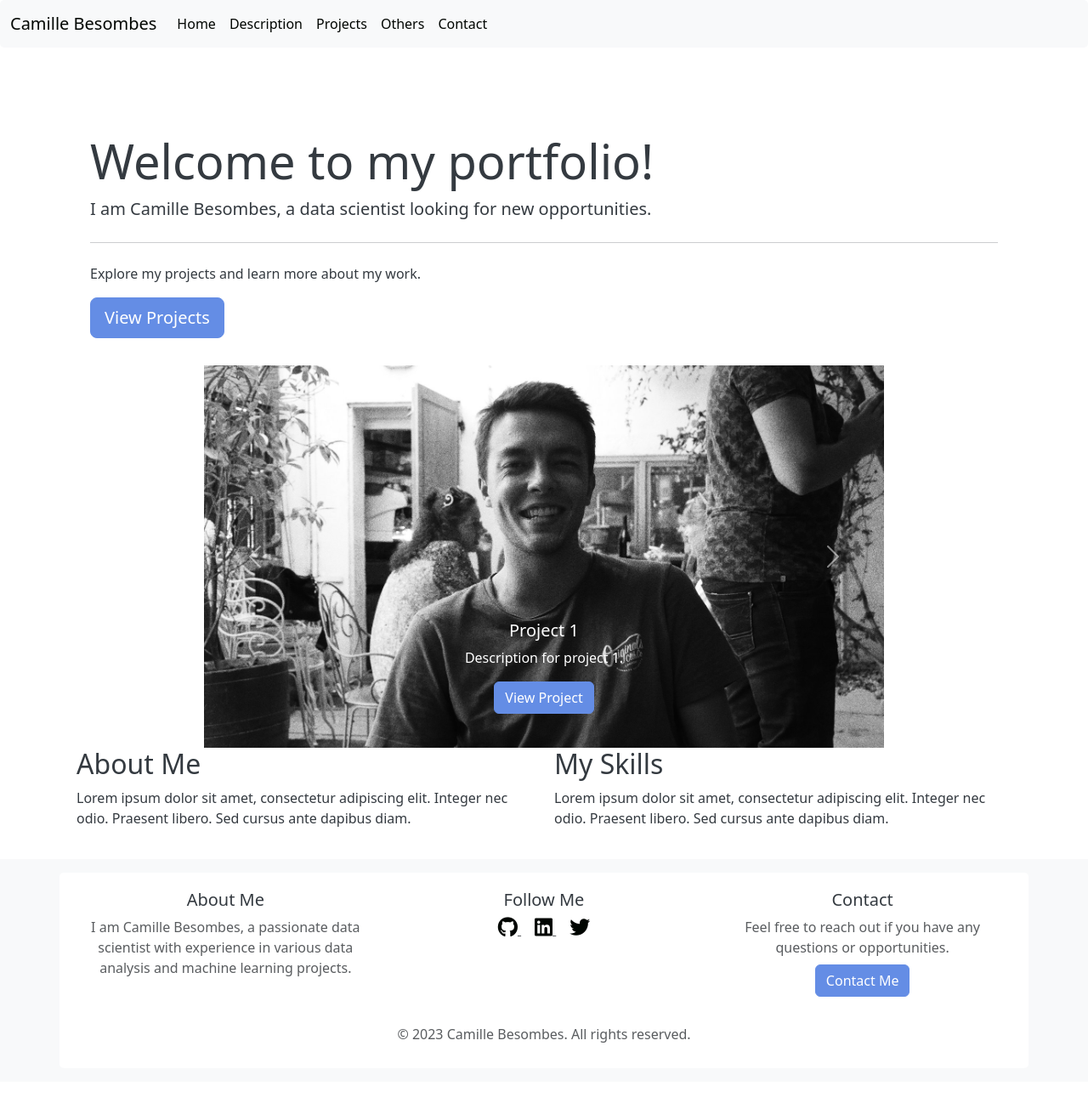
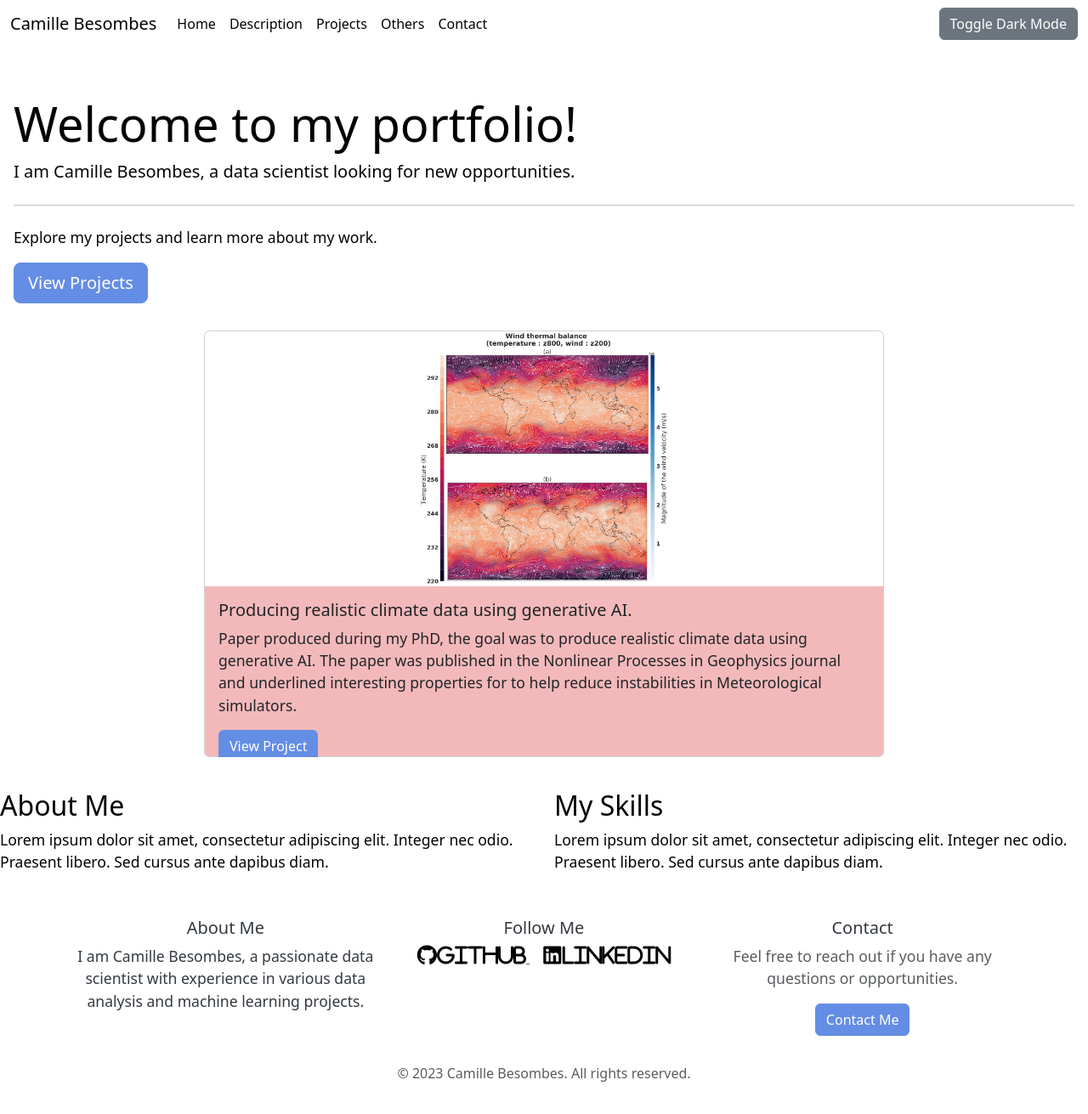
Before and after one commit to Cam-B04/portfolio_website, a Flask app: page / in a window 1280 px wide. Shown: the whole page at 85% size. Before the commit the page ends 1227 px from the top, so only its background shows below. Run offline with Flask 3, Linux system fonts and the light colour scheme; some libraries are stand-ins or nearby versions.

Commit message:
added multiple files to the staging area

```diff
--- a/app/routes.py
+++ b/app/routes.py
@@ -3,19 +3,26 @@ from app import app
 
 projs = [
     {
-        "id": "project1", "title": "Project 1",
-        "description": "Description for project 1.",
-        "image": "static/images/1.jpeg",
-        "link": "dummy/link",
+        "id": "project1",
+        "title": "Producing realistic climate data using generative AI.",
+        "description": "Paper produced during my PhD, the goal was "
+        "to produce realistic climate data using generative AI. The paper "
+        "was published in the Nonlinear Processes in Geophysics journal and underlined "
+        "interesting properties for to help reduce instabilities in Meteorological "
+        "simulators.",
+        "image": "static/images/img_project_GAN_climat.jpeg",
+        "link": "https://github.com/Cam-B04/Producing-realistic-climate-data-with-GANs",
         },
     {
-        "id": "project2", "title": "Project 2",
+        "id": "project2",
+        "title": "Project 2",
         "description": "Description for project 2.",
         "image": "static/images/2.jpeg",
         "link": "dummy/link",
         },
     {
-        "id": "project3", "title": "Project 3",
+        "id": "project3",
+        "title": "Project 3",
         "description": "Description for project 3.",
         "image": "static/images/3.jpeg",
         "link": "dummy/link",
--- a/app/static/css/style.css
+++ b/app/static/css/style.css
@@ -1,6 +1,6 @@
 /* Color Palette */
 :root {
-/* CSS HEX */
+    /* CSS HEX */
     --black: #000501ff;
     --back_color: #ffffffff;
     --light_rose: #f3b9baff;
@@ -13,11 +13,29 @@ body {
     color: var(--black);
 }
 
+body.dark-mode {
+    background-color: #121212;
+    color: #ffffff;
+}
+
+p {
+    font-size: 1.1rem;
+}
+
+p.dark-mode {
+    color: #cfcfcf;
+}
+
 .container {
     background-color: var(--back_color);
     color: #343a40;
     padding: 20px;
     border-radius: 5px;
+}
+
+.container.dark-mode {
+    background-color: #1e1e1e;
+    color: #ffffff;
 }
 
 .jumbotron {
@@ -27,21 +45,30 @@ body {
     color: var(--maya-blue);
 }
 
+.jumbotron.dark-mode {
+    background-color: #1e1e1e;
+    color: #ffffff;
+}
+
 .navbar {
     background-color: var(--back);
     border-radius: 5px;
+}
+
+.navbar.dark-mode {
+    background-color: #1e1e1e;
 }
 
 .navbar-brand, .nav-link {
     color: var(--black) !important;
 }
 
+.navbar-brand.dark-mode, .nav-link.dark-mode {
+    color: #ffffff !important;
+}
+
 .nav-link:hover {
     color: var(--blue) !important;
-}
-
-.navbar-light .navbar-toggler {
-    border-color: rgba(255, 255, 255, 0.1);
 }
 
 .btn-primary {
@@ -50,9 +77,42 @@ body {
     transition: background-color 0.3s ease;
 }
 
+.btn-primary.dark-mode {
+    background-color: #bb86fc;
+    border-color: #bb86fc;
+}
+
 .btn-primary:hover {
     background-color: var(--light_rose);
     border-color: var(--light_rose);
+}
+
+.btn-primary.dark-mode:hover {
+    background-color: #3700b3;
+    border-color: #3700b3;
+}
+
+.carousel {
+    border-radius: 5px;
+    width: 800px;
+    height: 500px;
+    align-items: center;
+    margin: 0 auto; /* Center the carousel */
+    display: block; /* Ensure it is a block element */
+    margin-bottom: 40px; /* Increase margin to prevent overlap */
+}
+
+.card-img-top {
+    border-radius: 5px 5px 0 0;
+    max-width: 800px;
+    max-height: 300px;
+    object-fit: contain;
+}
+
+.card-body {
+    border-radius: 0 0 5px 5px;
+    max-height: 200px;
+    background-color: var(--light_rose);
 }
 
 .footer {
@@ -60,9 +120,17 @@ body {
     padding: 1rem 0;
 }
 
-.footer .text-muted {
-    margin-bottom: 0.5rem;
-    color: var(--black);
+.footer.dark-mode {
+    background-color: #1e1e1e;
+    color: #ffffff;
+}
+
+.footer.dark-mode p, .footer.dark-mode .text-muted {
+    color: #ffffff;
+}
+
+.text-muted.dark-mode {
+    color: #cfcfcf;
 }
 
 .footer .fab {
@@ -74,21 +142,10 @@ body {
     color: var(--blue);
 }
 
-.small-carousel {
-    max-width: 800px;
-    margin: 0 auto;
+.bg-body-tertiary.dark-mode {
+    background-color: #1e1e1e;
 }
 
-.card {
-    width: 100%;
-    border-radius: 5px;
-    border: none;
-    transition: transform 0.3s ease;
+p.dark-mode, h1.dark-mode, h2.dark-mode, h3.dark-mode, h4.dark-mode, h5.dark-mode, h6.dark-mode, i.footer.dark-mode {
+    color: #ffffff;
 }
-
-.card-img-top {
-    width: 100%;
-    height: 400px;
-    object-fit: contain;
-    border-radius: 5px;
-}
--- a/app/templates/base.html
+++ b/app/templates/base.html
@@ -10,12 +10,19 @@
 </head>
 <body>
     {% include 'header.html' %}
-    <div class="container mt-4">
-        {% block content %}{% endblock %}
-    </div>
+    {% block content %}{% endblock %}
     {% include 'footer.html' %}
     <script src="https://cdn.jsdelivr.net/npm/bootstrap@5.3.3/dist/js/bootstrap.bundle.min.js" integrity="sha384-YvpcrYf0tY3lHB60NNkmXc5s9fDVZLESaAA55NDzOxhy9GkcIdslK1eN7N6jIeHz" crossorigin="anonymous"></script>
     <script src="https://cdn.jsdelivr.net/npm/@popperjs/core@2.11.8/dist/umd/popper.min.js" integrity="sha384-I7E8VVD/ismYTF4hNIPjVp/Zjvgyol6VFvRkX/vR+Vc4jQkC+hVqc2pM8ODewa9r" crossorigin="anonymous"></script>
     <script src="https://cdn.jsdelivr.net/npm/bootstrap@5.3.3/dist/js/bootstrap.min.js" integrity="sha384-0pUGZvbkm6XF6gxjEnlmuGrJXVbNuzT9qBBavbLwCsOGabYfZo0T0to5eqruptLy" crossorigin="anonymous"></script>
+    <script src="https://kit.fontawesome.com/a076d05399.js" crossorigin="anonymous"></script>
+    <script>
+        document.getElementById('theme-toggle').addEventListener('click', function() {
+            document.body.classList.toggle('dark-mode');
+            document.querySelectorAll('.container, .jumbotron, .navbar, .navbar-brand, .nav-link, .btn-primary, .footer, .bg-body-tertiary, .text-muted, p, h1, h2, h3, h4, h5, h6').forEach(function(element) {
+                element.classList.toggle('dark-mode');
+            });
+        });
+    </script>
 </body>
 </html>
--- a/app/templates/footer.html
+++ b/app/templates/footer.html
@@ -1,20 +1,17 @@
-<footer class="footer mt-auto py-3 bg-light">
+<footer class="footer mt-auto py-3">
     <div class="container text-center">
         <div class="row">
             <div class="col-md-4 mb-3">
                 <h5>About Me</h5>
-                <p class="text-muted">I am Camille Besombes, a passionate data scientist with experience in various data analysis and machine learning projects.</p>
+                <p>I am Camille Besombes, a passionate data scientist with experience in various data analysis and machine learning projects.</p>
             </div>
             <div class="col-md-4 mb-3">
                 <h5>Follow Me</h5>
                 <a href="https://github.com/Cam-B04" class="text-muted mx-2" aria-label="GitHub">
-                    <i class="fab fa-github fa-2x"></i>
+                    <i class="fab fa-github fa-2x">Github</i>
                 </a>
                 <a href="https://linkedin.com/in/besombescamille" class="text-muted mx-2" aria-label="LinkedIn">
-                    <i class="fab fa-linkedin fa-2x"></i>
-                </a>
-                <a href="https://twitter.com/yourusername" class="text-muted mx-2" aria-label="Twitter">
-                    <i class="fab fa-twitter fa-2x"></i>
+                    <i class="fab fa-linkedin fa-2x">Linkedin</i>
                 </a>
             </div>
             <div class="col-md-4 mb-3">
@@ -28,6 +25,3 @@
         </div>
     </div>
 </footer>
-
-<!-- Add Font Awesome -->
-<script src="https://kit.fontawesome.com/a076d05399.js" crossorigin="anonymous"></script>
--- a/app/templates/header.html
+++ b/app/templates/header.html
@@ -1,11 +1,11 @@
-<nav class="navbar navbar-expand-lg bg-body-tertiary">
+<nav class="navbar navbar-expand-lg ">
     <div class="container-fluid">
         <a class="navbar-brand" href="/">Camille Besombes</a>
         <button class="navbar-toggler" type="button" data-bs-toggle="collapse" data-bs-target="#navbarNav" aria-controls="navbarNav" aria-expanded="false" aria-label="Toggle navigation">
         <span class="navbar-toggler-icon"></span>
         </button>
         <div class="collapse navbar-collapse" id="navbarNav">
-            <ul class="navbar-nav">
+            <ul class="navbar-nav me-auto">
                 <li class="nav-item">
                     <a class="nav-link" href="/">Home</a>
                 </li>
@@ -22,6 +22,7 @@
                     <a class="nav-link" href="/contact">Contact</a>
                 </li>
             </ul>
+            <button id="theme-toggle" class="btn btn-secondary">Toggle Dark Mode</button>
         </div>
     </div>
 </nav>
--- a/app/templates/home.html
+++ b/app/templates/home.html
@@ -18,15 +18,19 @@
         <p>Explore my projects and learn more about my work.</p>
         <a class="btn btn-primary btn-lg" href="/projects" role="button">View Projects</a>
     </div>
-    <div id="projectCarousel" class="carousel slide small-carousel" data-bs-ride="carousel">
+    <div id="projectCarousel" class="carousel slide " data-bs-ride="carousel">
         <div class="carousel-inner">
             {% for project in projects %}
             <div class="carousel-item {% if loop.first %}active{% endif %}">
-                <img src={{project.image}} class="d-block w-100" alt="{{ project.title }}">
-                <div class="carousel-caption d-none d-md-block">
-                    <h5>{{ project.title }}</h5>
-                    <p>{{ project.description }}</p>
-                    <a href="/projects#{{ project.id }}" class="btn btn-primary">View Project</a>
+                <div class="card">
+                    <a href="{{ project.link }}">
+                    <img src="{{ project.image }}" class="card-img-top d-block w-100 " alt="{{ project.title }}">
+                    </a>
+                    <div class="card-body">
+                        <h5>{{ project.title }}</h5>
+                        <p>{{ project.description }}</p>
+                        <a href="{{ project.link }}" class="btn btn-primary">View Project</a>
+                    </div>
                 </div>
             </div>
             {% endfor %}
@@ -40,6 +44,7 @@
             <span class="visually-hidden">Next</span>
         </button>
     </div>
+
     <div class="row">
         <div class="col-md-6">
             <h2>About Me</h2>
@@ -54,5 +59,13 @@
     <script src="https://code.jquery.com/jquery-3.6.0.min.js"></script>
     <script src="https://cdn.jsdelivr.net/npm/@popperjs/core@2.11.6/dist/umd/popper.min.js"></script>
     <script src="https://stackpath.bootstrapcdn.com/bootstrap/5.3.3/js/bootstrap.min.js"></script>
+    <script>
+        document.getElementById('theme-toggle').addEventListener('click', function() {
+            document.body.classList.toggle('dark-mode');
+            document.querySelectorAll('.container, .jumbotron, .navbar, .navbar-brand, .nav-link, .btn-primary, .footer, text-muted').forEach(function(element) {
+                element.classList.toggle('dark-mode');
+            });
+        });
+    </script>
 </body>
 </html>
```
Also changed, not shown: 1 other file.
